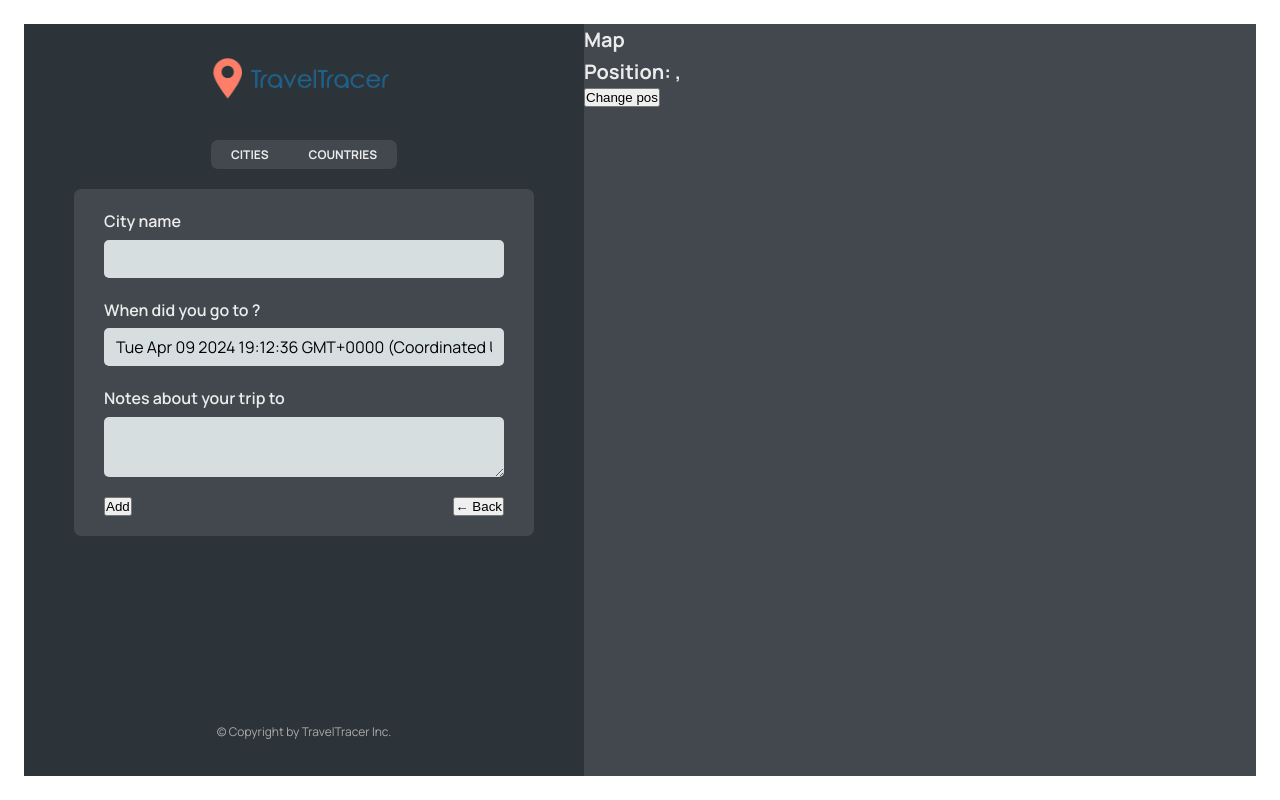
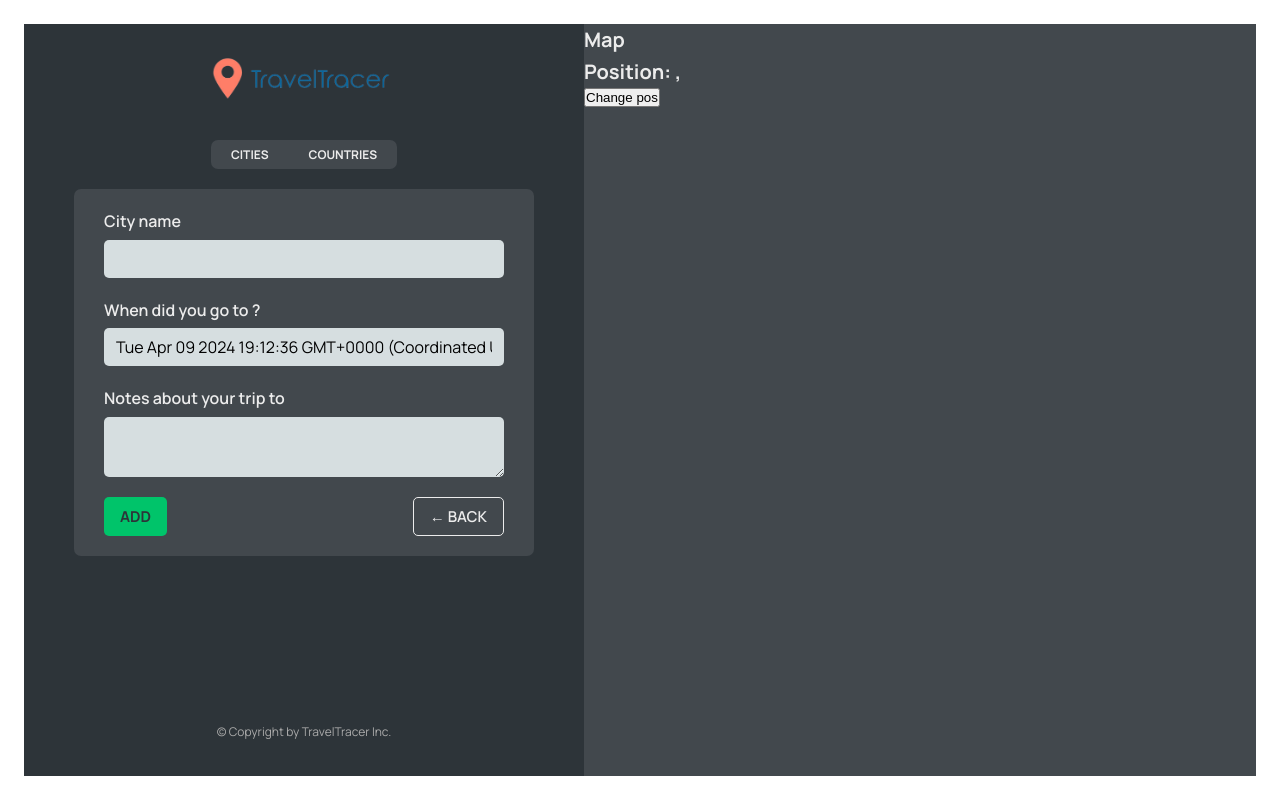
Before and after one commit to SunpreetSandhu/location-app, a React (Vite) app: page /app/form in a window 1280 px wide. Built offline with nearby package versions, Linux system fonts and the light colour scheme; data requests are answered from the project's data file.

Commit message:
added back button functionality

```diff
--- /dev/null
+++ b/src/components/Button.jsx
@@ -0,0 +1,10 @@
+import styles from "./Button.module.css";
+function Button({ children, onClick, type }) {
+  return (
+    <button onClick={onClick} className={`${styles.btn} ${styles[type]}`}>
+      {children}
+    </button>
+  );
+}
+
+export default Button;
--- a/src/components/Form.jsx
+++ b/src/components/Form.jsx
@@ -1,6 +1,8 @@
 // "https://api.bigdatacloud.net/data/reverse-geocode-client?latitude=0&longitude=0"
 
 import { useState } from "react";
+import { useNavigate } from "react-router";
+import Button from "./Button";
 
 import styles from "./Form.module.css";
 
@@ -13,6 +15,8 @@
 }
 
 function Form() {
+  const navigate = useNavigate();
+
   const [cityName, setCityName] = useState("");
   const [country, setCountry] = useState("");
   const [date, setDate] = useState(new Date());
@@ -49,8 +53,17 @@
       </div>
 
       <div className={styles.buttons}>
-        <button>Add</button>
-        <button>&larr; Back</button>
+        <Button type="primary"> Add </Button>
+
+        <Button
+          type="back"
+          onClick={(e) => {
+            e.preventDefault();
+            navigate(-1);
+          }}
+        >
+          &larr; Back
+        </Button>
       </div>
     </form>
   );
```
